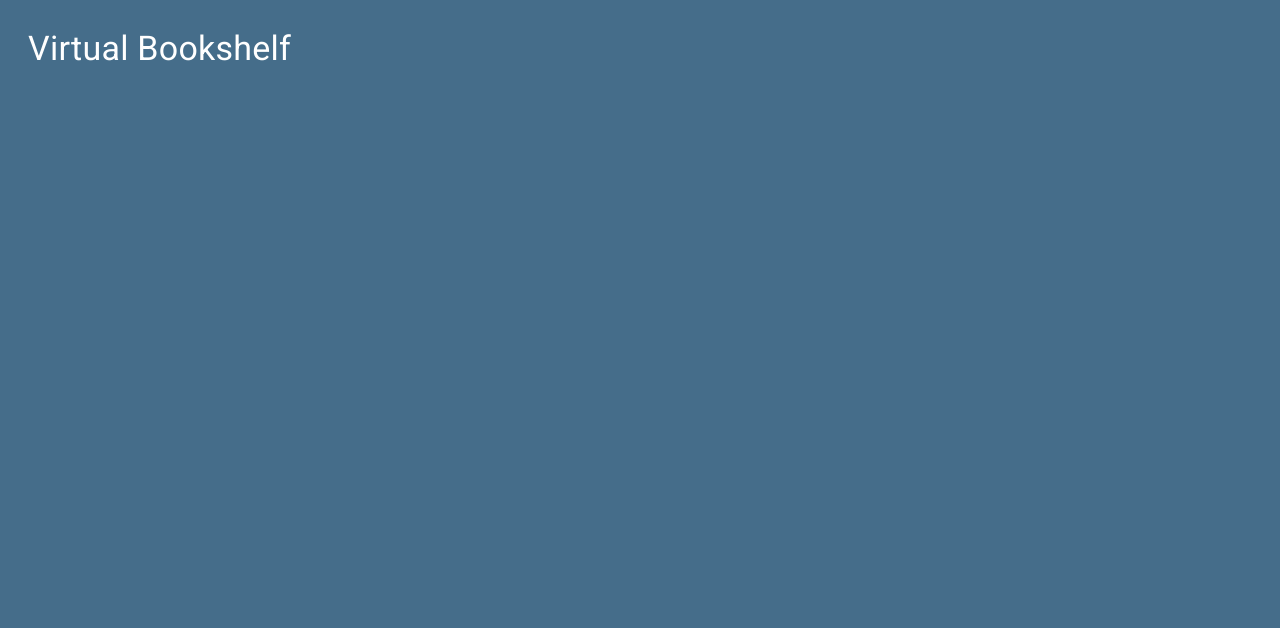
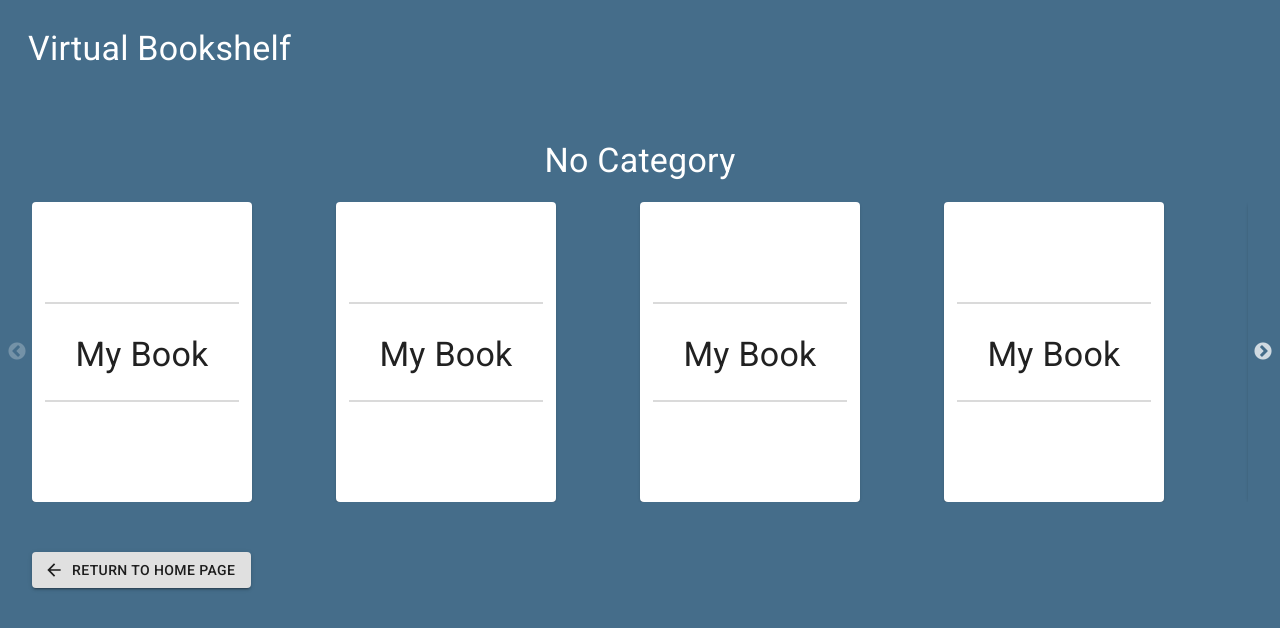
Before and after one commit to RSchneider94/virtual_bookshelf, a React (Create React App) app: page /categories/noCategory in a window 1280 px wide. Shown: the top 628 px of the page. Built offline with nearby package versions, Linux system fonts and the light colour scheme.

Commit message:
Add Category View

```diff
--- a/src/App.js
+++ b/src/App.js
@@ -18,6 +18,7 @@ import FeedbackPopup from './components/UI/FeedbackPopup';
 // Screens
 import Home from './screens/Home';
 import BookDetails from './screens/BookDetails';
+import CategoryView from './screens/CategoryView';
 
 const useStyles = makeStyles({
   root: {
@@ -41,6 +42,9 @@ function App() {
             <Route exact path="/books/:bookId">
               <BookDetails></BookDetails>
             </Route>
+            <Route exact path="/categories/:categoryId">
+              <CategoryView></CategoryView>
+            </Route>
           </Switch>
         </Container>
       </UserProvider>
--- /dev/null
+++ b/src/components/UI/ReturnHomePageButton.jsx
@@ -0,0 +1,29 @@
+import React from 'react';
+import { Button } from '@material-ui/core';
+import { makeStyles } from '@material-ui/core/styles';
+import { ArrowBack } from '@material-ui/icons';
+
+const useStyles = makeStyles({
+  returnButton: {
+    marginTop: 50
+  }
+});
+
+export default function ReturnHomePageButton() {
+  const classes = useStyles();
+
+  const handleClick = () => {
+    window.location.pathname = '/';
+  };
+
+  return (
+    <Button
+      variant="contained"
+      className={classes.returnButton}
+      startIcon={<ArrowBack />}
+      onClick={handleClick}
+    >
+      Return to Home Page
+    </Button>
+  );
+}
--- /dev/null
+++ b/src/screens/CategoryView.jsx
@@ -0,0 +1,31 @@
+import React from 'react';
+import { useStore } from 'react-redux';
+import { useParams } from 'react-router-dom';
+import { Box } from '@material-ui/core';
+import { makeStyles } from '@material-ui/core/styles';
+
+// Components
+import CategoryGrid from '../components/Categories/CategoryGrid';
+import ReturnHomePageButton from '../components/UI/ReturnHomePageButton';
+
+const useStyles = makeStyles({
+  container: {
+    marginTop: 30
+  }
+});
+
+export default function CategoryView() {
+  const classes = useStyles();
+  const { categoryId } = useParams();
+  const categoryName = useStore().getState().categories[categoryId];
+
+  return (
+    <Box className={classes.container}>
+      <CategoryGrid
+        categoryKey={categoryId}
+        categoryName={categoryName}
+      ></CategoryGrid>
+      <ReturnHomePageButton></ReturnHomePageButton>
+    </Box>
+  );
+}
```
